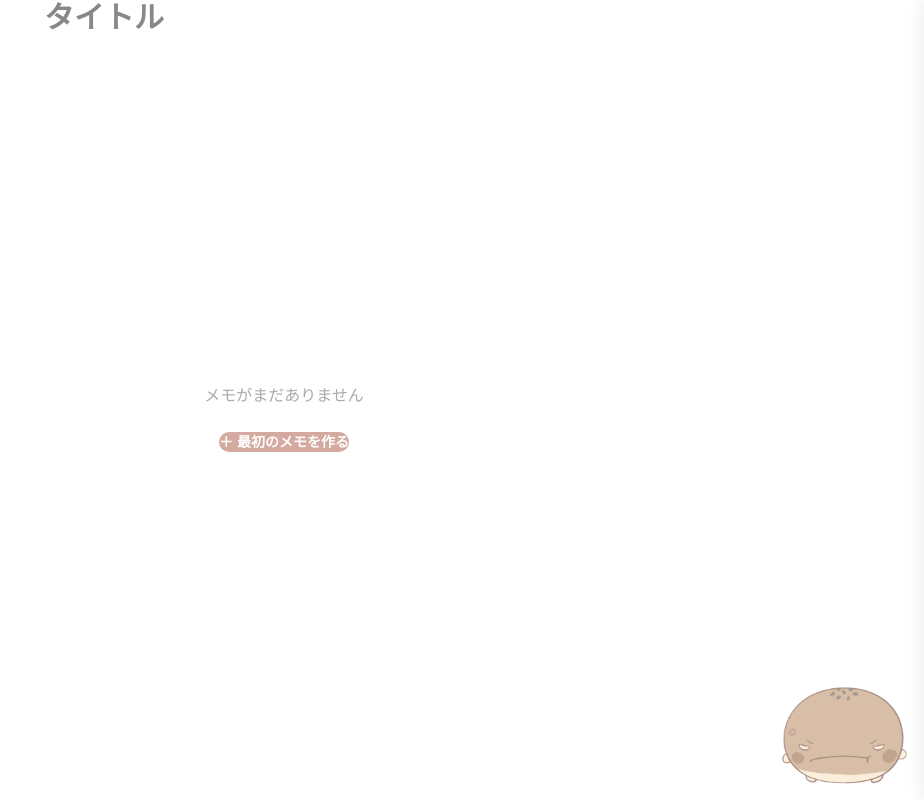
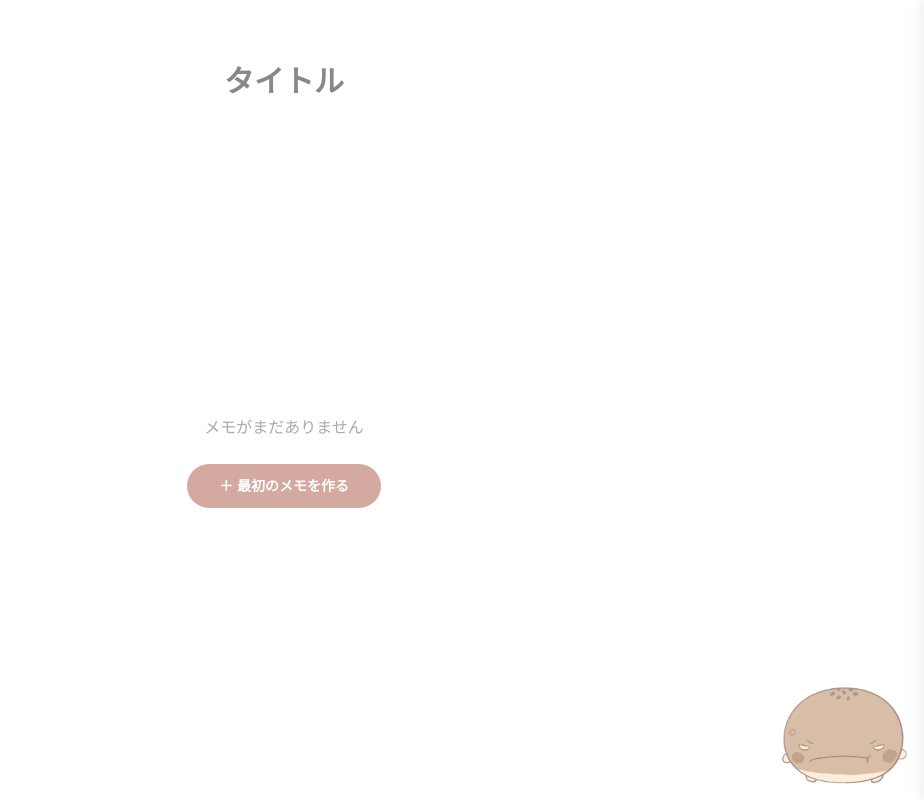
Before and after one commit to imarin309/nanoka, a React (Vite) app: page / in a window 1280 px wide. Shown: the whole page, without its empty margins (356-1280 px from the left). Built offline with nearby package versions, Linux system fonts and the light colour scheme.

Commit message:
feat: stylewo

```diff
--- a/src/App.tsx
+++ b/src/App.tsx
@@ -4,7 +4,11 @@ import { Sidebar } from "./components/Sidebar";
 import { MemoEditor } from "./components/MemoEditor";
 
 const imageUrls = Object.values(
-  import.meta.glob<string>("./assets/image/*.png", { eager: true, query: "?url", import: "default" })
+  import.meta.glob<string>("./assets/image/*.png", {
+    eager: true,
+    query: "?url",
+    import: "default",
+  }),
 );
 
 function pickCharacter(seed: string): string {
@@ -30,7 +34,7 @@ export default function App() {
         className="w-full flex flex-col flex-1"
         style={{ maxWidth: "480px" }}
       >
-        <div className="flex items-center px-6 pt-8 pb-6">
+        <div className="flex items-center px-6 pt-16 pb-6">
           <input
             type="text"
             value={currentMemo?.title ?? ""}
@@ -39,7 +43,7 @@ export default function App() {
               updateMemo(currentMemo.id, { title: e.target.value })
             }
             placeholder="タイトル"
-            className="flex-1 text-3xl font-bold bg-transparent border-none"
+            className="flex-1 text-3xl font-bold bg-transparent border-none text-center"
             style={{ color: "#111", fontFamily: "inherit" }}
           />
         </div>
--- a/src/components/Sidebar.tsx
+++ b/src/components/Sidebar.tsx
@@ -48,7 +48,9 @@ export function Sidebar({
         style={{
           width: "75vw",
           maxWidth: "300px",
-          background: "#fff",
+          background: "rgba(255,255,255,0.5)",
+          backdropFilter: "blur(12px)",
+          WebkitBackdropFilter: "blur(12px)",
           boxShadow: "-2px 0 16px rgba(0,0,0,0.08)",
         }}
       >
--- a/src/index.css
+++ b/src/index.css
@@ -1,10 +1,5 @@
 @import "tailwindcss";
 
-* {
-  box-sizing: border-box;
-  margin: 0;
-  padding: 0;
-}
 
 body {
   font-family: 'Hiragino Kaku Gothic ProN', 'Hiragino Sans', 'Noto Sans JP', sans-serif;
```
Also changed, not shown: .claude/CLAUDE.md (added), .claude/PLAN.md (added), 1 other file (tests, documents, lock files or other folders).
